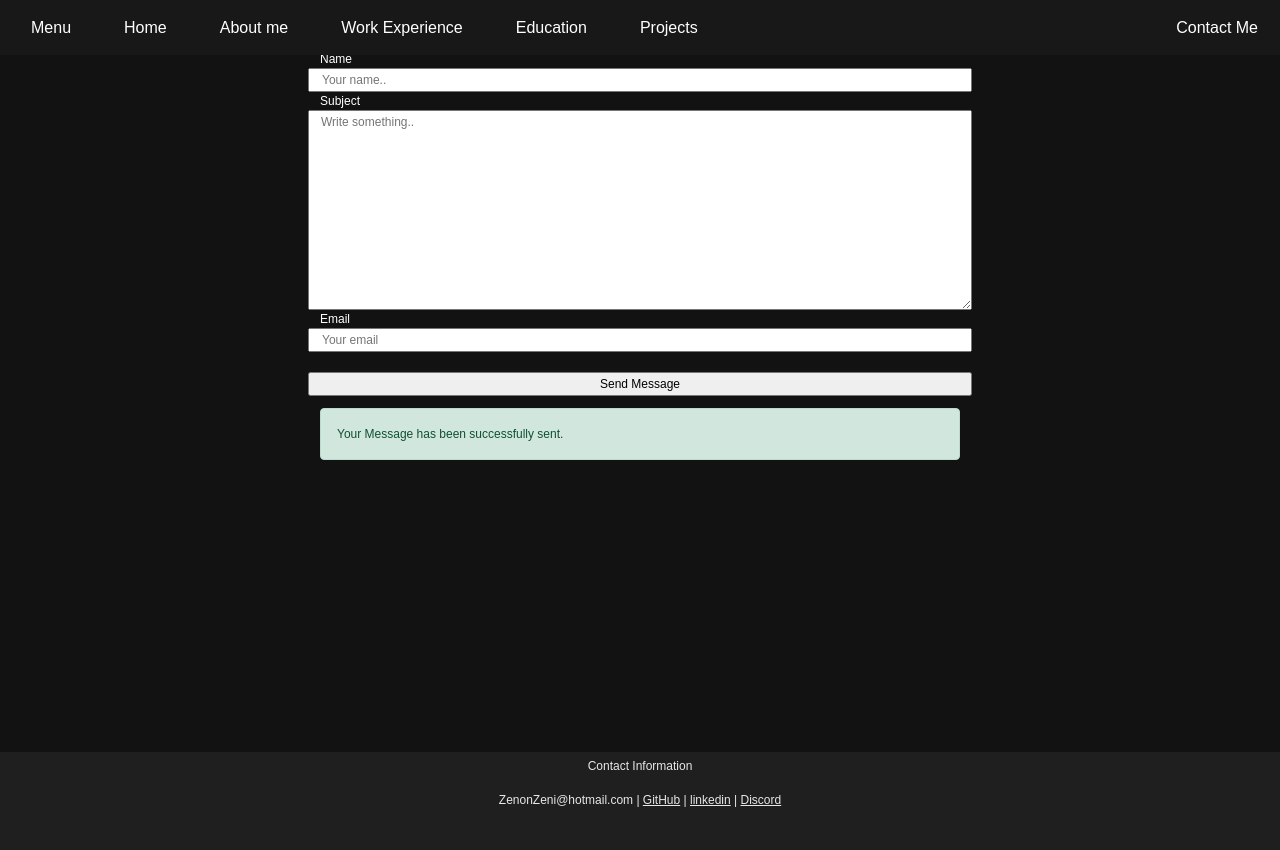
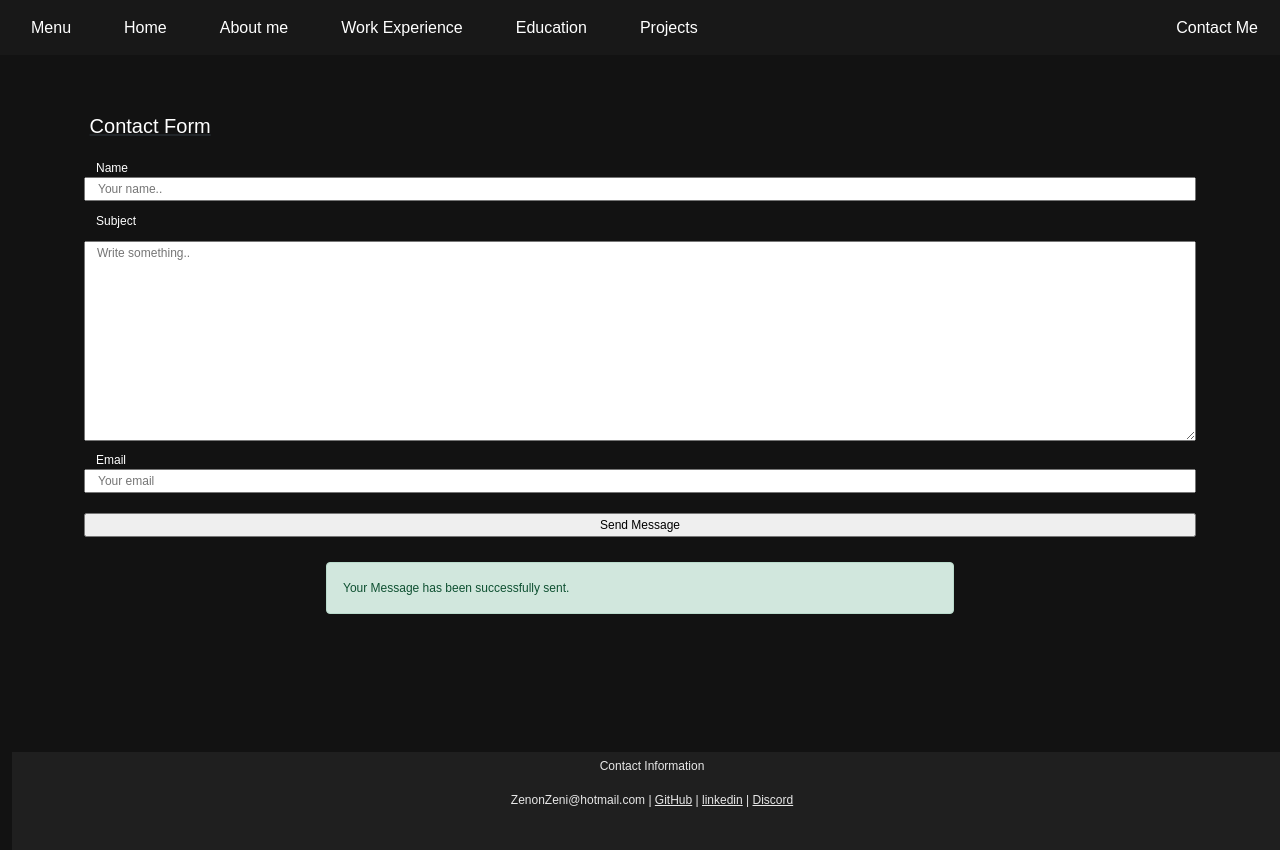
Before and after one commit to ZenonZeni/My-Personal-Website, a PHP site: page /ContactMeSuccess.html in a window 1280 px wide. Run offline with PHP 8.4, Linux system fonts and the light colour scheme.

Commit message:
contact form changes

```diff
--- a/ContactMe.html
+++ b/ContactMe.html
@@ -22,6 +22,7 @@
 	</head>
 
 	<body>
+		<div class="page">
       <div id="mySidepanel">
   			<a href="javascript:void(0)" class="closebtn" onclick="closeNav()">&times;</a>
   			<a href="../index.html">Home</a>
@@ -33,7 +34,7 @@
 
   		<ul class="customnav">
   			<li><button class="openbtn" onclick="openNav()"> <!--&#8801; I removed a symbol remove comment to add it again--> Menu</button> </li>
-  			<li><button class="navButtons" disabled style="color:white;" onclick="document.location='../index.html'"> Home </button> </li>
+  			<li><button class="navButtons" style="color:white;" onclick="document.location='../index.html'"> Home </button> </li>
   			<li><button class="navButtons" disabled style="color:white;" onclick="document.location='Home.html'"> About me </button> </li>
   			<li><button class="navButtons" style="color:white;" onclick="document.location='Work Experience Page Personal Website.html'"> Work Experience </button> </li>
   			<li><button class="navButtons" style="color:white;" onclick="document.location='Education Page Personal Website.html'"> Education </button> </li>
@@ -42,8 +43,6 @@
   				<li style="float:right"><button class="navButtons" disabled href="#about">Contact Me</button></li>
   			</div>
       </ul>
-
-			<div class="page">
 
 				<div class="container-fluid" style="padding-top:5%; padding-left:7%; padding-bottom:1%;">
 					<u>	<h1> Contact Form </h2> </u>
--- a/ContactMeSuccess.html
+++ b/ContactMeSuccess.html
@@ -34,7 +34,7 @@
 
   		<ul class="customnav">
   			<li><button class="openbtn" onclick="openNav()"> <!--&#8801; I removed a symbol remove comment to add it again--> Menu</button> </li>
-  			<li><button class="navButtons" disabled style="color:white;" onclick="document.location='../index.html'"> Home </button> </li>
+  			<li><button class="navButtons" style="color:white;" onclick="document.location='../index.html'"> Home </button> </li>
   			<li><button class="navButtons" disabled style="color:white;" onclick="document.location='Home.html'"> About me </button> </li>
   			<li><button class="navButtons" style="color:white;" onclick="document.location='Work Experience Page Personal Website.html'"> Work Experience </button> </li>
   			<li><button class="navButtons" style="color:white;" onclick="document.location='Education Page Personal Website.html'"> Education </button> </li>
@@ -44,16 +44,20 @@
   			</div>
       </ul>
 
-        <div class="container-fluid" style="padding-left:25%; padding-right:25%">
+				<div class="container-fluid" style="padding-top:5%; padding-left:7%; padding-bottom:1%;">
+					<u>	<h1> Contact Form </h2> </u>
+				</div>
+
+        <div class="container-fluid" style="padding:7.5%; padding-top:0%; padding-bottom:1%;">
           <form id="contact-form" method="POST" action="contact-form-handler.php">
-            <div class="row">
+            <div class="row" style="padding-bottom:1%;">
             <label for="xname" style="color:white;">Name</label>
             <input type="text" id="name" name="name" placeholder="Your name..">
             </div>
-						<div class="row">
+						<div class="row" style="padding-bottom:1%;">
 						<label for="xname" style="color:white;">Subject</label>
 						</div>
-						<div class="row">
+						<div class="row" style="padding-bottom:1%;">
 					<textarea id="message" name="message" placeholder="Write something.." style="height:200px"></textarea>
 					</div>
             <div class="row">
@@ -63,8 +67,10 @@
 						<div class="row" style="padding-top:20px;">
 						<input id="submitmessage" type="submit" name="submit" value="Send Message" onclick="alertSuccess()">
 						</div>
-						</form>
-				</div>
+					</form>
+					</div>
+
+					<div class="container-fluid" style="padding-bottom:100px;">
 
 						<div class="container-fluid" id="successAlert" style="padding-left:25%; padding-right:25%; visibility:visible;">
 						<div class="alert alert-success" role="alert">
--- a/Css/slide.css
+++ b/Css/slide.css
@@ -1,7 +1,7 @@
 .mySlidesImage{
   height:400px;
   width:100%;
-  object-fit: scale-down;
+  object-fit: fill;
   border-style: thin; color: #48484848; background-color: #48484848;
 }
 
@@ -24,7 +24,7 @@
   .mySlidesImage{
     height:300px;
       width:100%;
-      object-fit: scale-down;
+      object-fit: fill;
   }
 
   .dot{
```
